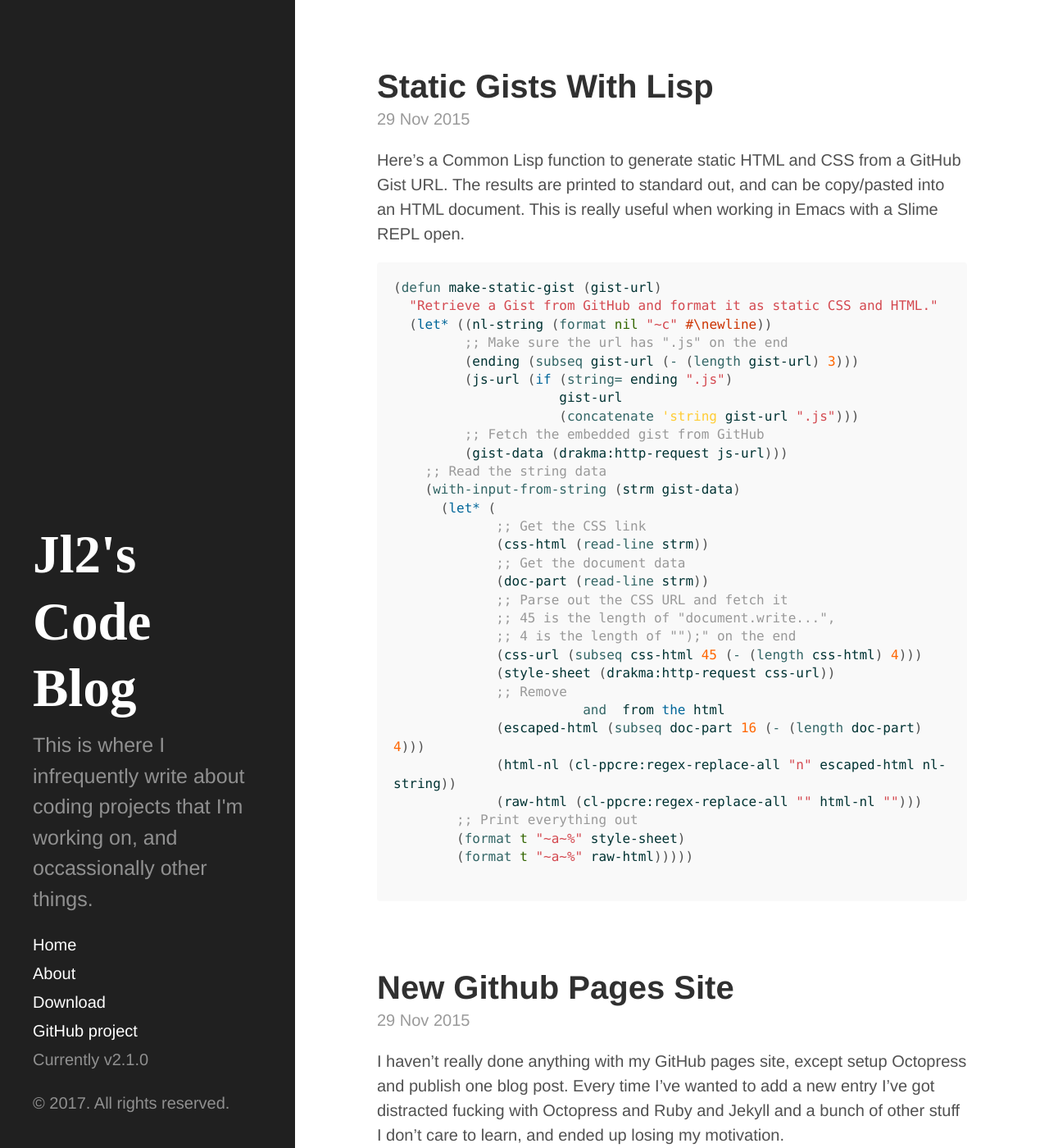
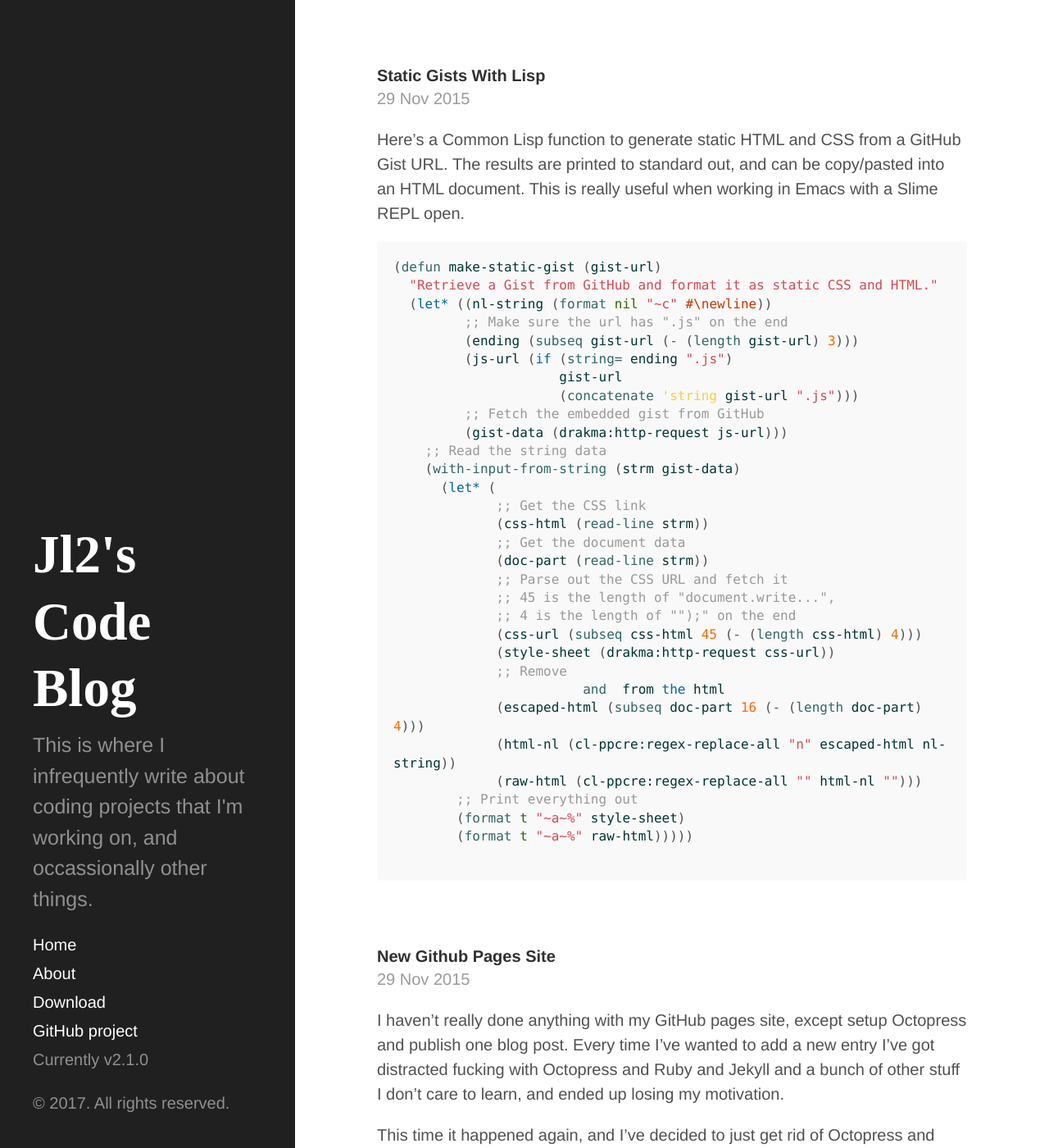
Before and after one commit to jl2/jl2.github.io, a Jekyll site: the page built from index.html, in a window 1280 px wide and 1400 px high. Shown: the whole window at 82% size. Built offline with Jekyll 4.4.1, drawn with Linux system fonts in a browser that asks for light colours; Markdown is read by kramdown in place of the engine named in the settings; the list of posts is cut into pages by our own code.

Commit message:
Adjust font sizes.

```diff
--- a/public/css/poole.css
+++ b/public/css/poole.css
@@ -49,12 +49,12 @@ body {
 
 html {
   font-family: "Helvetica Neue", Helvetica, Arial, sans-serif;
-  font-size: 16px;
+  font-size: 14pt;
   line-height: 1.5;
 }
 @media (min-width: 38em) {
   html {
-    font-size: 20px;
+    font-size: 14pt;
   }
 }
 
@@ -88,19 +88,19 @@ h1, h2, h3, h4, h5, h6 {
   text-rendering: optimizeLegibility;
 }
 h1 {
-  font-size: 2rem;
+  font-size: 1rem;
 }
 h2 {
   margin-top: 1rem;
-  font-size: 1.5rem;
+  font-size: 0.75rem;
 }
 h3 {
   margin-top: 1.5rem;
-  font-size: 1.25rem;
+  font-size: 0.65rem;
 }
 h4, h5, h6 {
   margin-top: 1rem;
-  font-size: 1rem;
+  font-size: 0.5rem;
 }
 
 /* Body text */
```
